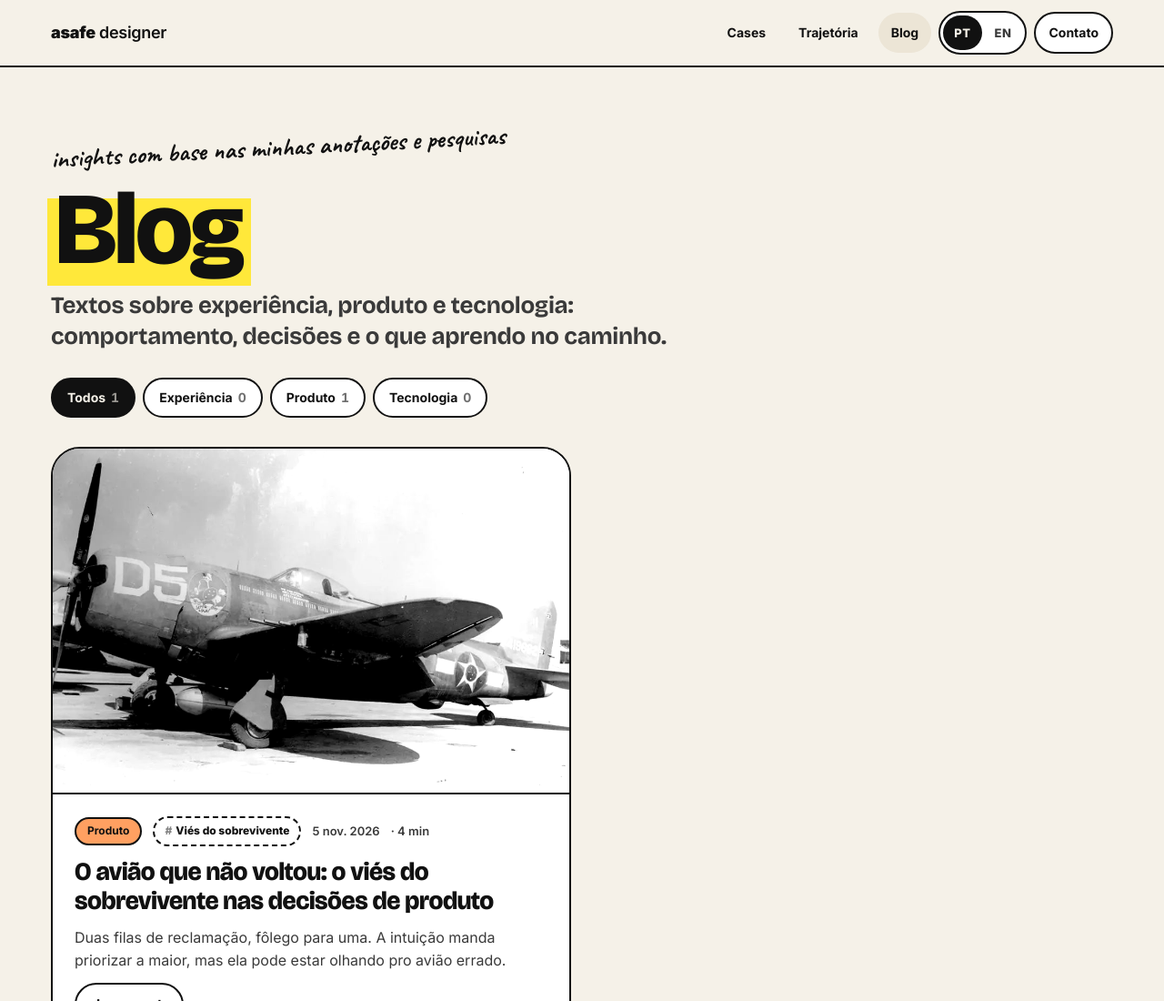
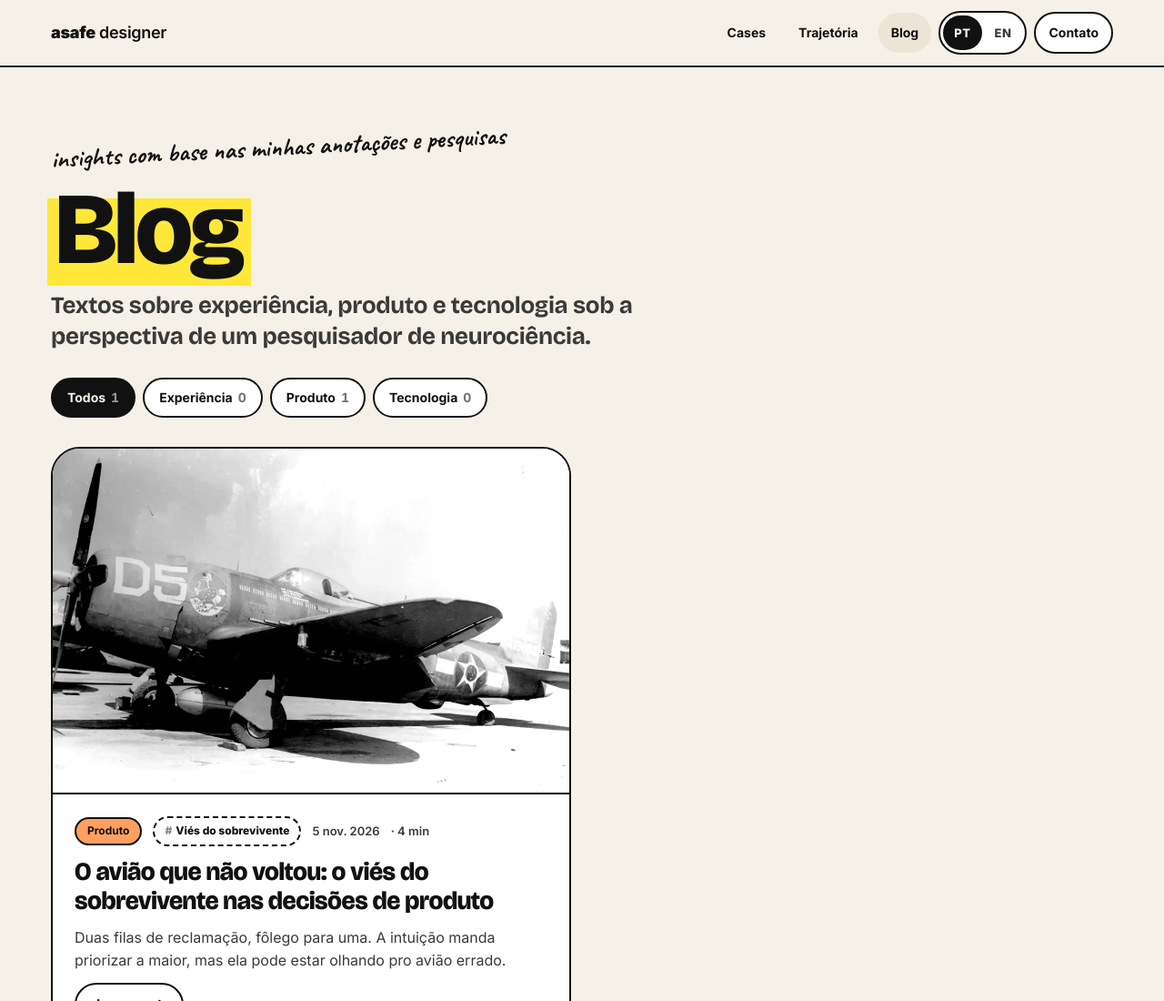
Before and after one commit to asafedesigner/portfolio, a plain HTML site: page blog/index.html in a window 1280 px wide. Shown: the top 1100 px of the page at 91% size. Drawn offline with nearby package versions, Linux system fonts and the light colour scheme.

Commit message:
Atualiza a descrição do blog
Co-Authored-By: Claude Opus 5.5 <noreply@anthropic.com>
Claude-Session: https://claude.ai/code/session_01JQdUEyQkSC2buQ4x9B3tR5

```diff
--- a/blog/index.html
+++ b/blog/index.html
@@ -589,7 +589,7 @@ section[id], .view{scroll-margin-top:80px}
     <div class="wrap">
       <span class="hand">insights com base nas minhas anotações e pesquisas</span>
       <h1><span class="mark">Blog</span></h1>
-      <p class="lede">Textos sobre experiência, produto e tecnologia: comportamento, decisões e o que aprendo no caminho.</p>
+      <p class="lede">Textos sobre experiência, produto e tecnologia sob a perspectiva de um pesquisador de neurociência.</p>
       <div class="filters" role="group" aria-label="Filtrar por categoria"><button type="button" data-filter="todos" aria-pressed="true">Todos<span class="n">1</span></button><button type="button" data-filter="experiencia" aria-pressed="false">Experiência<span class="n">0</span></button><button type="button" data-filter="produto" aria-pressed="false">Produto<span class="n">1</span></button><button type="button" data-filter="tecnologia" aria-pressed="false">Tecnologia<span class="n">0</span></button></div>
       <div class="active-tag" id="activeTag" hidden>Tema: <button type="button" id="clearTag"></button></div>
     </div>
```
